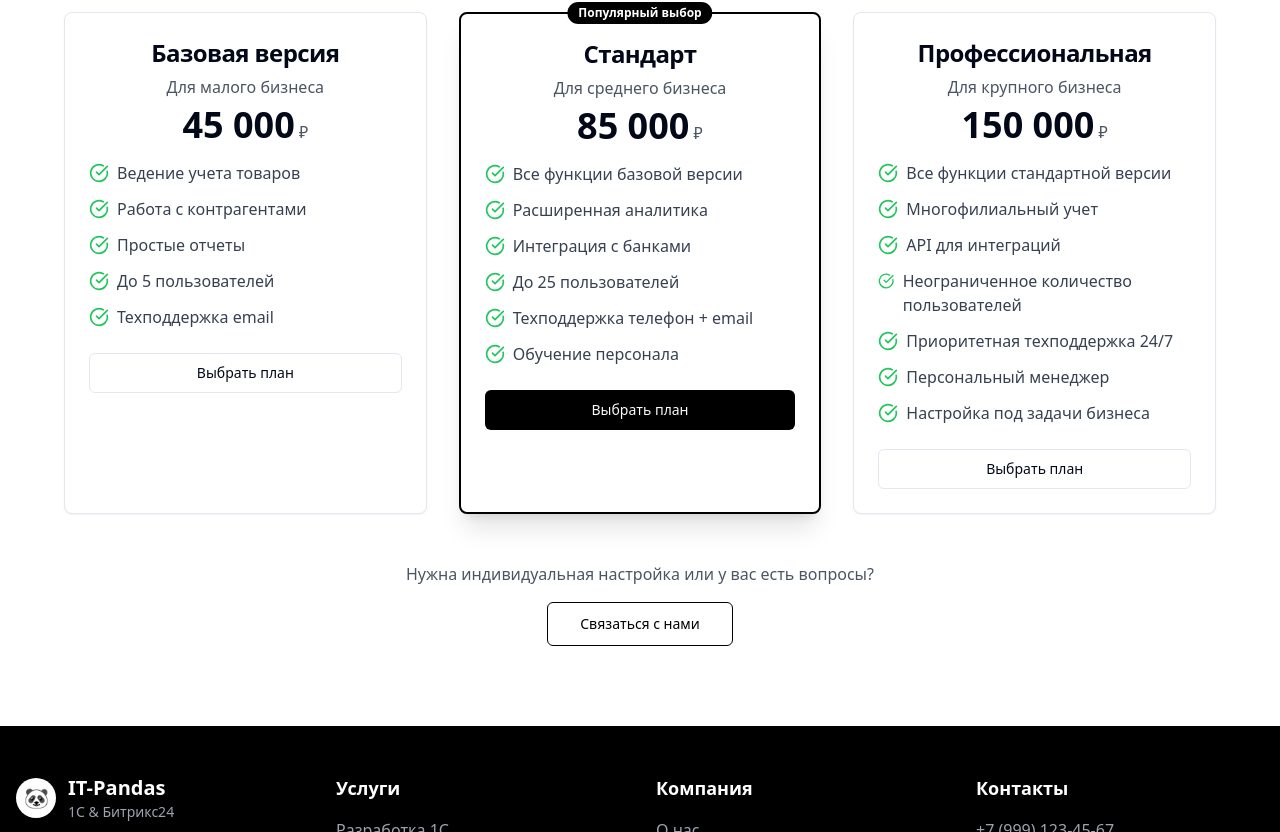
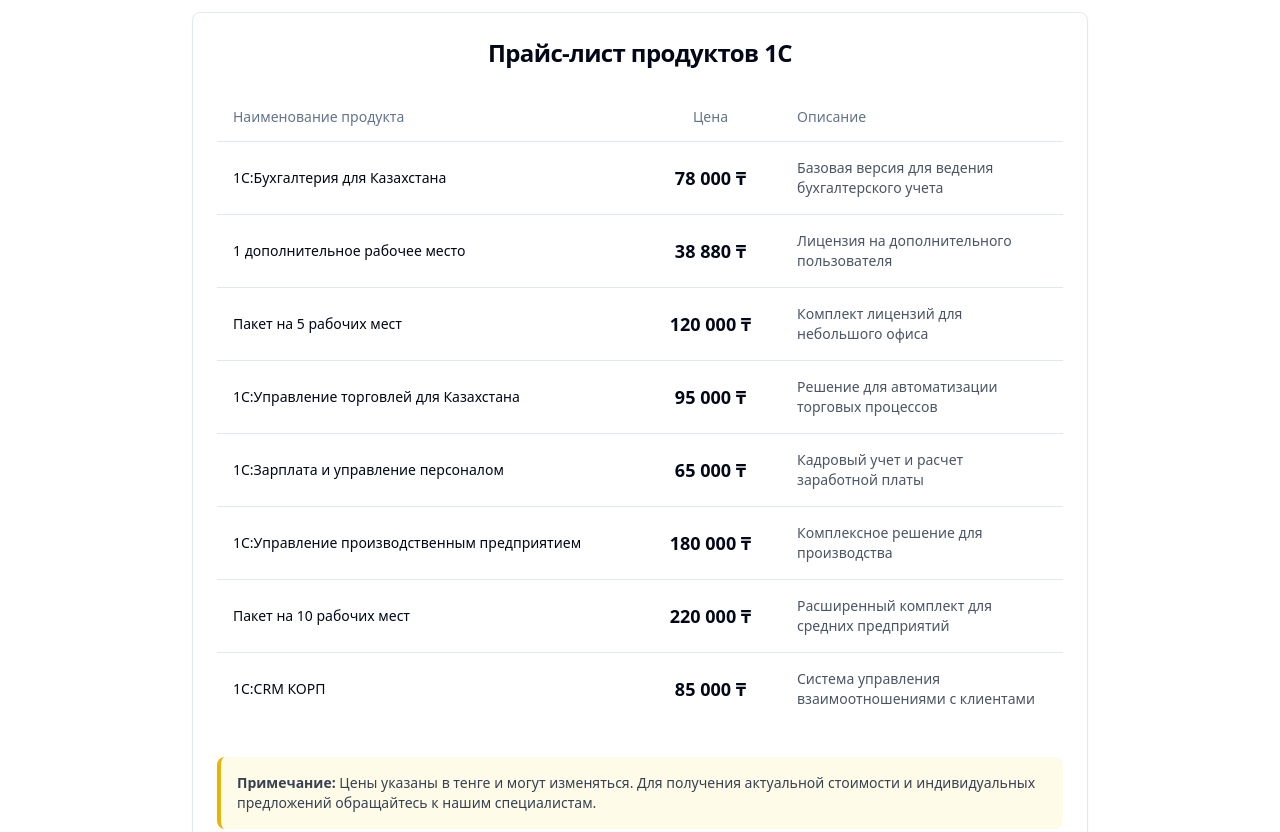
Before and after one commit to itPandas/panda-it-web, a React (Vite) app: page /product/1c in a window 1280 px wide. Shown: the part 2048-2880 px from the top of the page. Built offline with nearby package versions, Linux system fonts and the light colour scheme.

Commit message:
Refactor: Update product pricing display
Change the pricing display to a list format.

```diff
--- a/src/pages/Product1C.tsx
+++ b/src/pages/Product1C.tsx
@@ -39,48 +39,46 @@ const Product1C = () => {
     }
   ];
 
-  const pricingPlans = [
+  const products = [
     {
-      name: "Базовая версия",
-      description: "Для малого бизнеса",
-      price: "45 000",
-      features: [
-        "Ведение учета товаров",
-        "Работа с контрагентами",
-        "Простые отчеты",
-        "До 5 пользователей",
-        "Техподдержка email"
-      ],
-      popular: false
+      name: "1С:Бухгалтерия для Казахстана",
+      price: "78 000",
+      description: "Базовая версия для ведения бухгалтерского учета"
     },
     {
-      name: "Стандарт",
-      description: "Для среднего бизнеса",
-      price: "85 000",
-      features: [
-        "Все функции базовой версии",
-        "Расширенная аналитика",
-        "Интеграция с банками",
-        "До 25 пользователей",
-        "Техподдержка телефон + email",
-        "Обучение персонала"
-      ],
-      popular: true
+      name: "1 дополнительное рабочее место",
+      price: "38 880",
+      description: "Лицензия на дополнительного пользователя"
     },
     {
-      name: "Профессиональная",
-      description: "Для крупного бизнеса",
-      price: "150 000",
-      features: [
-        "Все функции стандартной версии",
-        "Многофилиальный учет",
-        "API для интеграций",
-        "Неограниченное количество пользователей",
-        "Приоритетная техподдержка 24/7",
-        "Персональный менеджер",
-        "Настройка под задачи бизнеса"
-      ],
-      popular: false
+      name: "Пакет на 5 рабочих мест",
+      price: "120 000",
+      description: "Комплект лицензий для небольшого офиса"
+    },
+    {
+      name: "1С:Управление торговлей для Казахстана",
+      price: "95 000",
+      description: "Решение для автоматизации торговых процессов"
+    },
+    {
+      name: "1С:Зарплата и управление персоналом",
+      price: "65 000",
+      description: "Кадровый учет и расчет заработной платы"
+    },
+    {
+      name: "1С:Управление производственным предприятием",
+      price: "180 000",
+      description: "Комплексное решение для производства"
+    },
+    {
+      name: "Пакет на 10 рабочих мест",
+      price: "220 000",
+      description: "Расширенный комплект для средних предприятий"
+    },
+    {
+      name: "1С:CRM КОРП",
+      price: "85 000",
+      description: "Система управления взаимоотношениями с клиентами"
     }
   ];
 
@@ -191,59 +189,56 @@ const Product1C = () => {
         {/* Pricing Table */}
         <section className="py-20">
           <div className="container mx-auto px-4">
-            <div className="max-w-6xl mx-auto">
+            <div className="max-w-4xl mx-auto">
               <div className="text-center mb-12">
                 <h2 className="text-4xl font-bold mb-4">Цены и варианты</h2>
                 <p className="text-xl text-gray-600">
-                  Выберите подходящий тариф для вашего бизнеса
+                  Стоимость продуктов 1С в тенге
                 </p>
               </div>
 
-              <div className="grid md:grid-cols-3 gap-8">
-                {pricingPlans.map((plan, index) => (
-                  <Card key={index} className={`relative ${plan.popular ? 'border-2 border-black shadow-xl' : ''}`}>
-                    {plan.popular && (
-                      <Badge className="absolute -top-3 left-1/2 transform -translate-x-1/2 bg-black text-white">
-                        Популярный выбор
-                      </Badge>
-                    )}
+              <Card>
+                <CardHeader>
+                  <CardTitle className="text-2xl text-center">Прайс-лист продуктов 1С</CardTitle>
+                </CardHeader>
+                <CardContent>
+                  <Table>
+                    <TableHeader>
+                      <TableRow>
+                        <TableHead className="w-1/2">Наименование продукта</TableHead>
+                        <TableHead className="text-center">Цена</TableHead>
+                        <TableHead className="w-1/3">Описание</TableHead>
+                      </TableRow>
+                    </TableHeader>
+                    <TableBody>
+                      {products.map((product, index) => (
+                        <TableRow key={index}>
+                          <TableCell className="font-medium">{product.name}</TableCell>
+                          <TableCell className="text-center font-bold text-lg">
+                            {product.price} ₸
+                          </TableCell>
+                          <TableCell className="text-gray-600">{product.description}</TableCell>
+                        </TableRow>
+                      ))}
+                    </TableBody>
+                  </Table>
 
-                    <CardHeader className="text-center pb-4">
-                      <CardTitle className="text-2xl font-bold">{plan.name}</CardTitle>
-                      <p className="text-gray-600">{plan.description}</p>
-                      <div className="mt-4">
-                        <span className="text-4xl font-bold">{plan.price}</span>
-                        <span className="text-gray-600"> ₽</span>
-                      </div>
-                    </CardHeader>
-
-                    <CardContent>
-                      <ul className="space-y-3 mb-6">
-                        {plan.features.map((feature, featureIndex) => (
-                          <li key={featureIndex} className="flex items-start">
-                            <CheckCircle className="w-5 h-5 text-green-500 mr-2 mt-0.5" />
-                            <span className="text-gray-700">{feature}</span>
-                          </li>
-                        ))}
-                      </ul>
-
-                      <Button
-                        className={`w-full ${plan.popular ? 'bg-black hover:bg-gray-800' : ''}`}
-                        variant={plan.popular ? 'default' : 'outline'}
-                      >
-                        Выбрать план
-                      </Button>
-                    </CardContent>
-                  </Card>
-                ))}
-              </div>
+                  <div className="mt-8 p-4 bg-yellow-50 rounded-lg border-l-4 border-l-yellow-500">
+                    <p className="text-sm text-gray-700">
+                      <strong>Примечание:</strong> Цены указаны в тенге и могут изменяться.
+                      Для получения актуальной стоимости и индивидуальных предложений
+                      обращайтесь к нашим специалистам.
+                    </p>
+                  </div>
+                </CardContent>
+              </Card>
 
               <div className="mt-12 text-center">
                 <p className="text-gray-600 mb-4">
-                  Нужна индивидуальная настройка или у вас есть вопросы?
+                  Нужна консультация по выбору продукта или расчет стоимости?
                 </p>
-                <Button size="lg" variant="outline" className="border-black text-black hover:bg-black hover:text-white">
-                  Связаться с нами
+                <Button size="lg" className="bg-black text-white hover:bg-gray-800">
+                  Получить консультацию
                 </Button>
               </div>
             </div>
```
